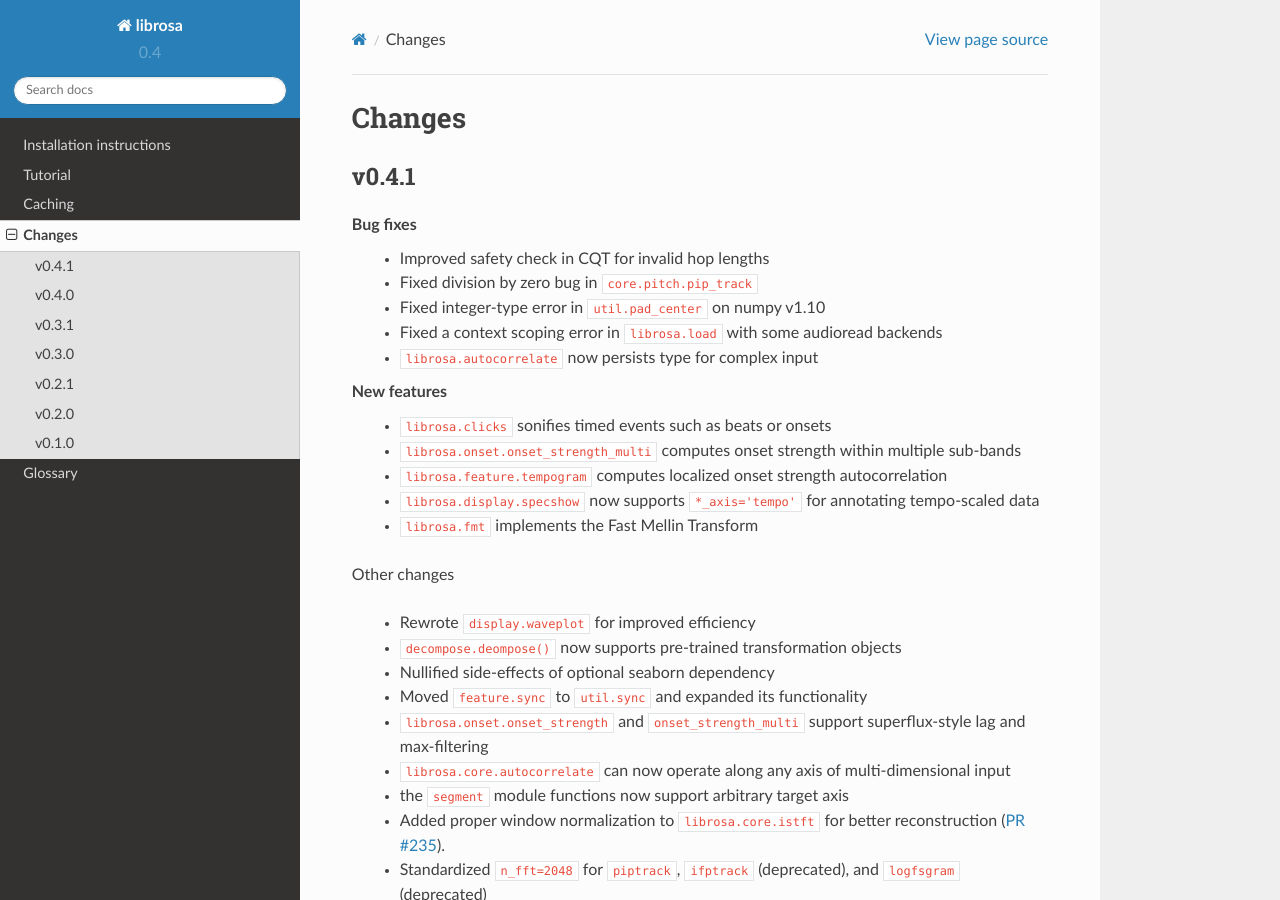
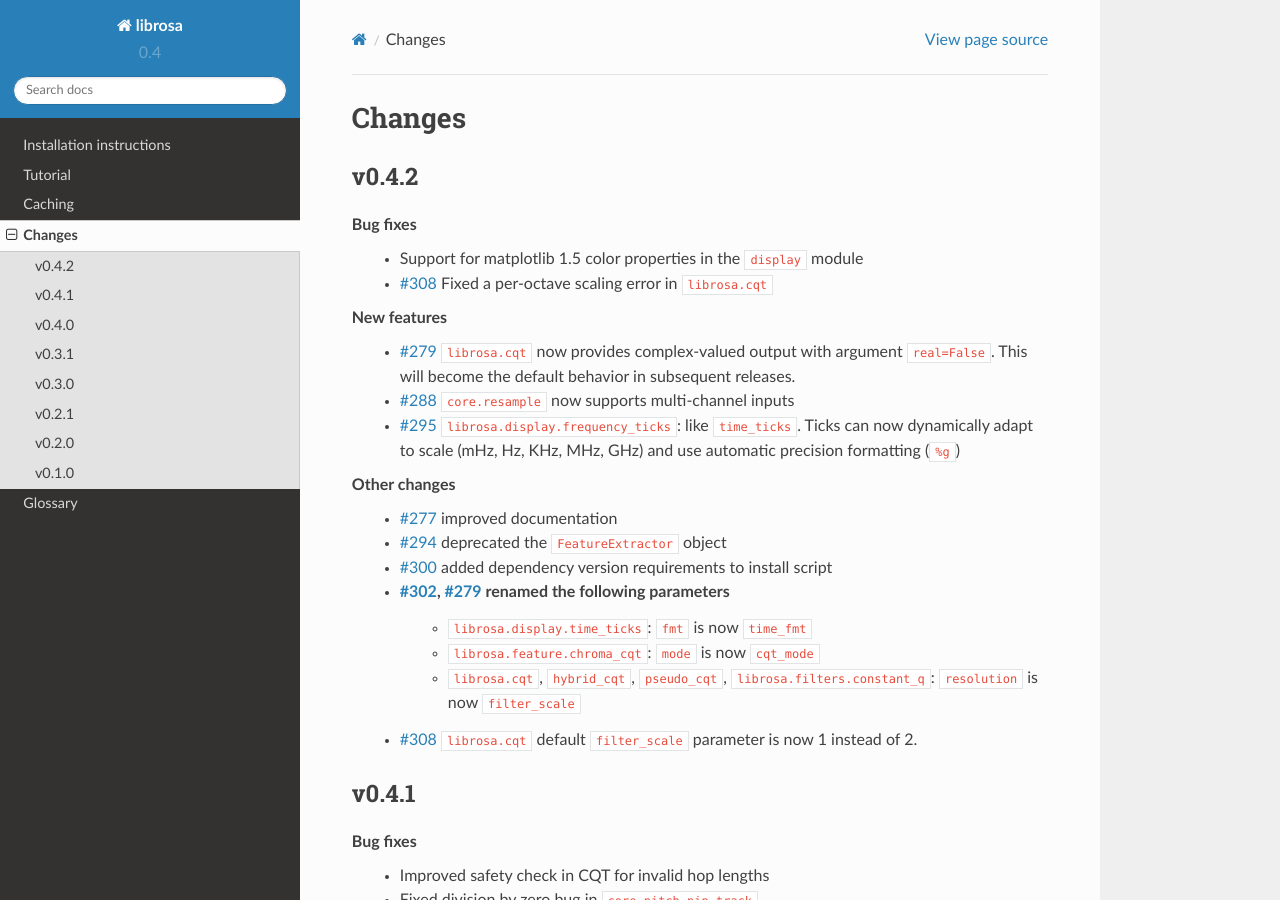
Before and after one commit to librosa/librosa, a Sphinx documentation site: the page built from docs/changelog.rst, in a window 1280 px wide and 900 px high. Built offline with Sphinx 7.4.7 and the Read the Docs theme 2.0.0, drawn with Linux system fonts in a browser that asks for light colours; cross-references to code outside the pages are shown as plain code.

Commit message:
merged changelog into main documentation

```diff
--- a/docs/changelog.rst
+++ b/docs/changelog.rst
@@ -1,5 +1,39 @@
 Changes
 =======
+
+v0.4.2
+------
+
+Bug fixes
+  - Support for matplotlib 1.5 color properties in the ``display`` module
+  - `#308`_ Fixed a per-octave scaling error in ``librosa.cqt``
+
+New features
+  - `#279`_ ``librosa.cqt`` now provides complex-valued output with argument `real=False`.
+    This will become the default behavior in subsequent releases.
+  - `#288`_ ``core.resample`` now supports multi-channel inputs
+  - `#295`_ ``librosa.display.frequency_ticks``: like ``time_ticks``. Ticks can now dynamically
+    adapt to scale (mHz, Hz, KHz, MHz, GHz) and use automatic precision formatting (``%g``)
+
+
+Other changes
+  - `#277`_ improved documentation
+  - `#294`_ deprecated the ``FeatureExtractor`` object
+  - `#300`_ added dependency version requirements to install script
+  - `#302`_, `#279`_ renamed the following parameters
+      - ``librosa.display.time_ticks``: `fmt` is now `time_fmt`
+      - ``librosa.feature.chroma_cqt``: `mode` is now `cqt_mode`
+      - ``librosa.cqt``, ``hybrid_cqt``, ``pseudo_cqt``, ``librosa.filters.constant_q``: `resolution` is now `filter_scale`
+  - `#308`_ ``librosa.cqt`` default `filter_scale` parameter is now 1 instead of 2.
+
+.. _#277: https://github.com/bmcfee/librosa/pull/277
+.. _#279: https://github.com/bmcfee/librosa/pull/279
+.. _#288: https://github.com/bmcfee/librosa/pull/288
+.. _#294: https://github.com/bmcfee/librosa/pull/294
+.. _#295: https://github.com/bmcfee/librosa/pull/295
+.. _#300: https://github.com/bmcfee/librosa/pull/300
+.. _#302: https://github.com/bmcfee/librosa/pull/302
+.. _#308: https://github.com/bmcfee/librosa/pull/308
 
 v0.4.1
 ------
```
